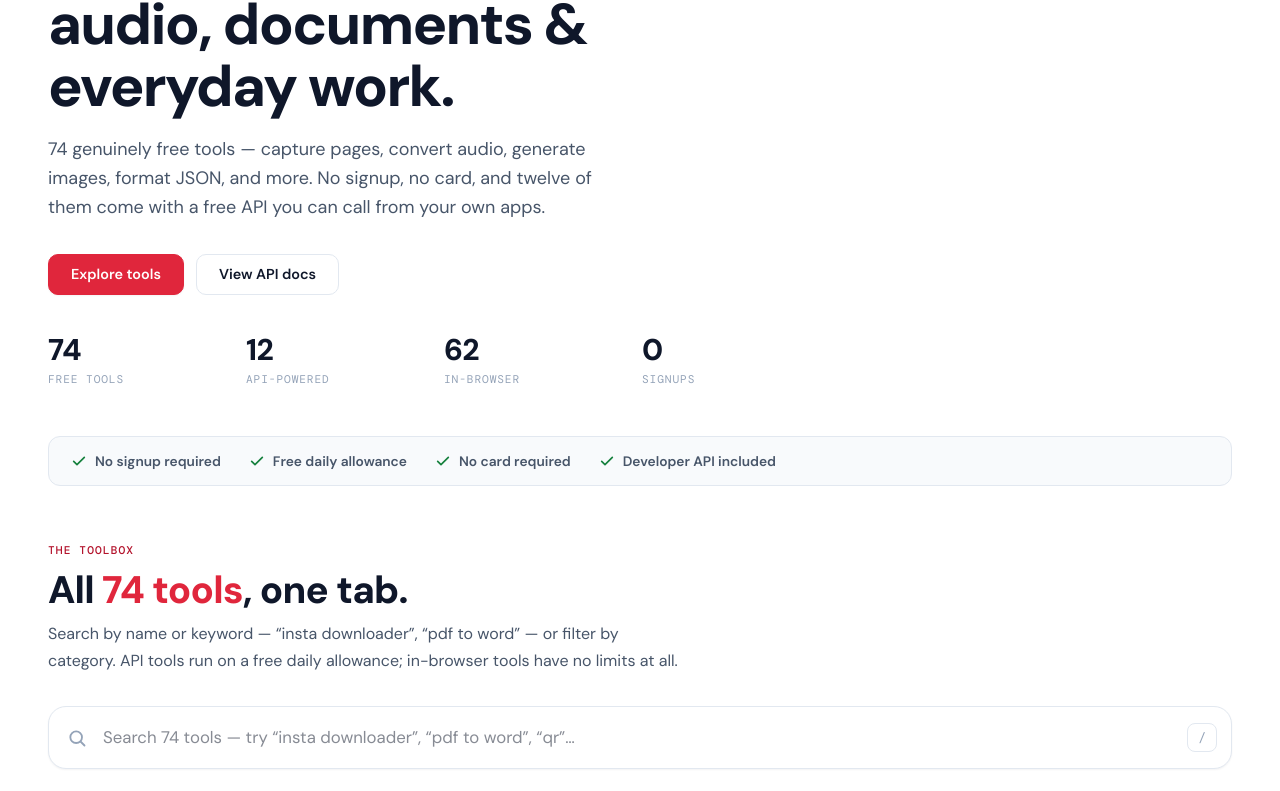
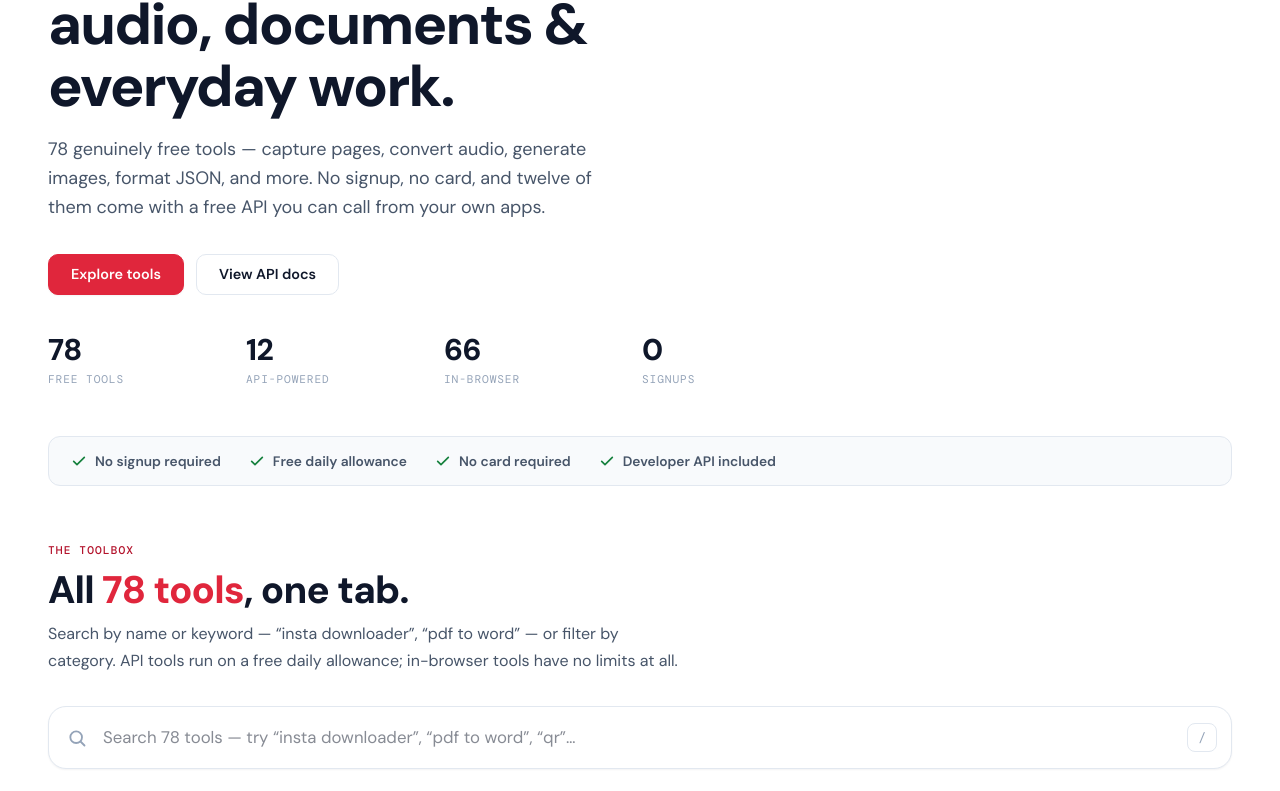
Before and after one commit to pitafiyasir1-a11y/yatools, a Next.js app: page / in a window 1280 px wide. Shown: the part 236-1027 px from the top of the page. Built offline with nearby package versions, Linux system fonts and the light colour scheme.

Commit message:
Update tool count 74-78 across site

```diff
--- a/app/about/page.tsx
+++ b/app/about/page.tsx
@@ -91,7 +91,7 @@ export default function Page() {
           <p>
             YATools is a collection of free online tools for everyday work:
             website screenshots, audio transcription, text to speech, Urdu
-            handwriting, Wikipedia to PDF, and more — 74 tools in total. 62
+            handwriting, Wikipedia to PDF, and more — 78 tools in total. 66
             run entirely in your browser; 12 are powered through our own
             secure API infrastructure.
           </p>
--- a/app/blog/page.tsx
+++ b/app/blog/page.tsx
@@ -143,7 +143,7 @@ export default function BlogIndex() {
               Want to skip the <em>reading?</em>
             </h2>
             <p className="sec-sub">
-              {SITE.name} has 74 free tools — screenshots, PDFs, audio, images, QR codes
+              {SITE.name} has 78 free tools — screenshots, PDFs, audio, images, QR codes
               and more. No sign-up, no watermarks.
             </p>
           </div>
--- a/app/page.tsx
+++ b/app/page.tsx
@@ -14,7 +14,7 @@ import ToolsExplorer from "@/components/ToolsExplorer";
 import Faq from "@/components/Faq";
 
 const meta = pageMeta({
-  title: "74 Free Online Tools: PDF, Image, Audio & More — No Sign-Up",
+  title: "78 Free Online Tools: PDF, Image, Audio & More — No Sign-Up",
   description: SITE.description,
   path: "/",
   keywords: [
@@ -55,7 +55,7 @@ const websiteJsonLd = {
 const FAQS = [
   {
     q: "Are the tools really free?",
-    a: "Yes — all 74 tools are free to use, with no trials, paywalls, or accounts. API-powered tools run on a fair daily allowance so the service stays free for everyone; the 62 in-browser tools have no limits at all.",
+    a: "Yes — all 78 tools are free to use, with no trials, paywalls, or accounts. API-powered tools run on a fair daily allowance so the service stays free for everyone; the 66 in-browser tools have no limits at all.",
   },
   {
     q: "Do I need an account or signup?",
@@ -89,7 +89,7 @@ const TRUST = [
 const STEPS = [
   {
     title: "Pick a tool",
-    text: "Open any of the 74 tools below — nothing to install, nothing to sign up for.",
+    text: "Open any of the 78 tools below — nothing to install, nothing to sign up for.",
   },
   {
     title: "Paste your input",
@@ -203,7 +203,7 @@ export default function HomePage() {
             Free tools for <em>screenshots</em>, audio, documents &amp; everyday work.
           </h1>
           <p className="mb-8 max-w-xl text-lg leading-relaxed" style={{ color: "var(--text2)" }}>
-            74 genuinely free tools — capture pages, convert audio, generate images,
+            78 genuinely free tools — capture pages, convert audio, generate images,
             format JSON, and more. No signup, no card, and twelve of them come with a
             free API you can call from your own apps.
           </p>
@@ -216,9 +216,9 @@ export default function HomePage() {
             </Link>
           </div>
           <div className="mt-10 grid grid-cols-2 gap-6 sm:grid-cols-4">
-            <Stat value="74" label="Free tools" />
+            <Stat value="78" label="Free tools" />
             <Stat value="12" label="API-powered" />
-            <Stat value="62" label="In-browser" />
+            <Stat value="66" label="In-browser" />
             <Stat value="0" label="Signups" />
           </div>
         </div>
@@ -242,7 +242,7 @@ export default function HomePage() {
           eyebrow="The toolbox"
           title={
             <>
-              All <em>74 tools</em>, one tab.
+              All <em>78 tools</em>, one tab.
             </>
           }
           sub="Search by name or keyword — “insta downloader”, “pdf to word” — or filter by category. API tools run on a free daily allowance; in-browser tools have no limits at all."
--- a/app/use-cases/page.tsx
+++ b/app/use-cases/page.tsx
@@ -74,7 +74,7 @@ export default function UseCasesIndex() {
           Prefer to explore the tools directly?
         </h2>
         <p style={{ marginTop: "0.5rem" }}>
-          All 74 tools are free, with no signup. Start with the most popular
+          All 78 tools are free, with no signup. Start with the most popular
           ones and learn by doing.
         </p>
         <Link
--- a/components/ToolSearchBar.tsx
+++ b/components/ToolSearchBar.tsx
@@ -63,7 +63,7 @@ export default function ToolSearchBar({
           type="search"
           value={value}
           onChange={(e) => onChange(e.target.value)}
-          placeholder="Search 74 tools — try “insta downloader”, “pdf to word”, “qr”…"
+          placeholder="Search 78 tools — try “insta downloader”, “pdf to word”, “qr”…"
           aria-label="Search tools"
           autoComplete="off"
           spellCheck={false}
--- a/components/ToolsExplorer.tsx
+++ b/components/ToolsExplorer.tsx
@@ -92,7 +92,7 @@ export default function ToolsExplorer({ tools }: { tools: ToolDef[] }) {
                 setActive(null);
               }}
             >
-              Show all 74 tools
+              Show all 78 tools
             </button>
           )}
         </div>
```
